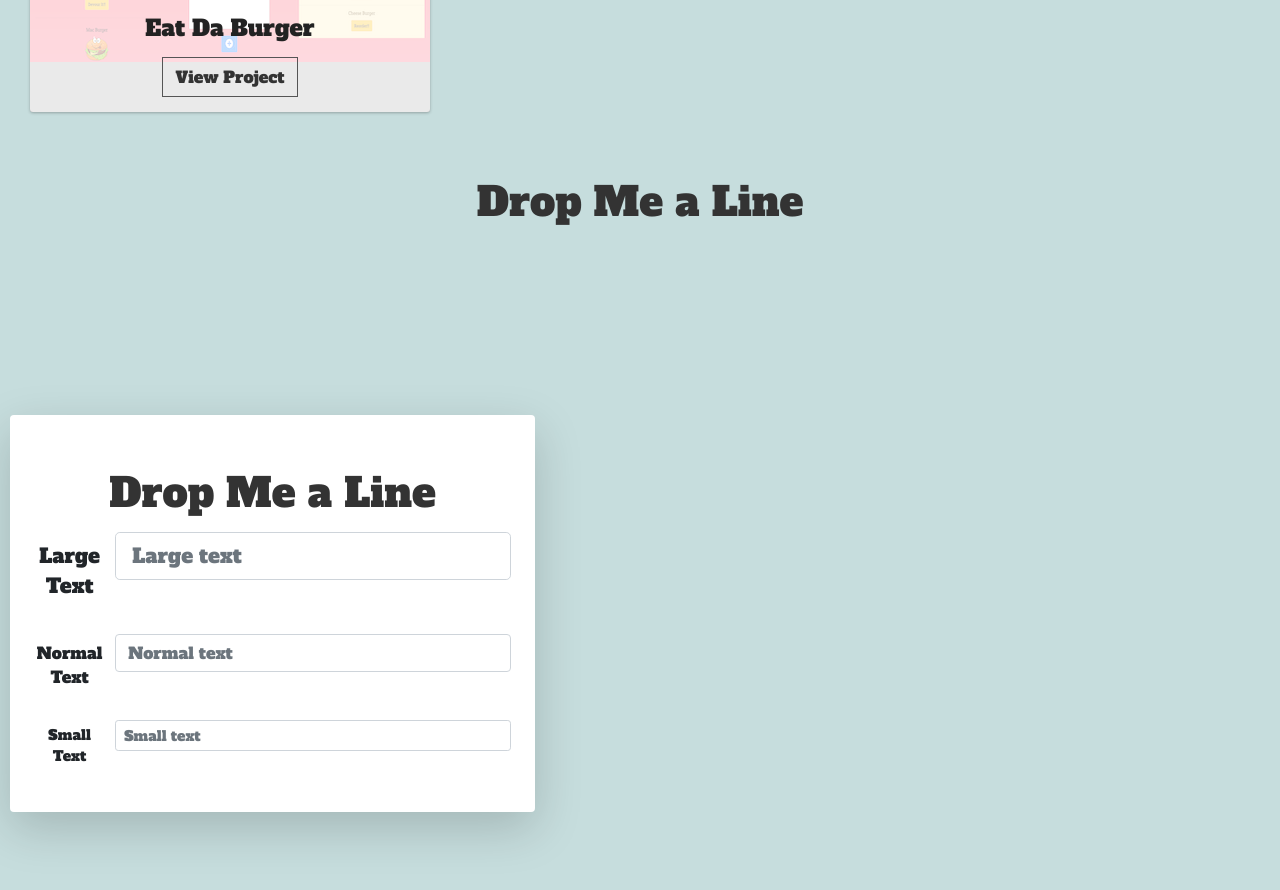
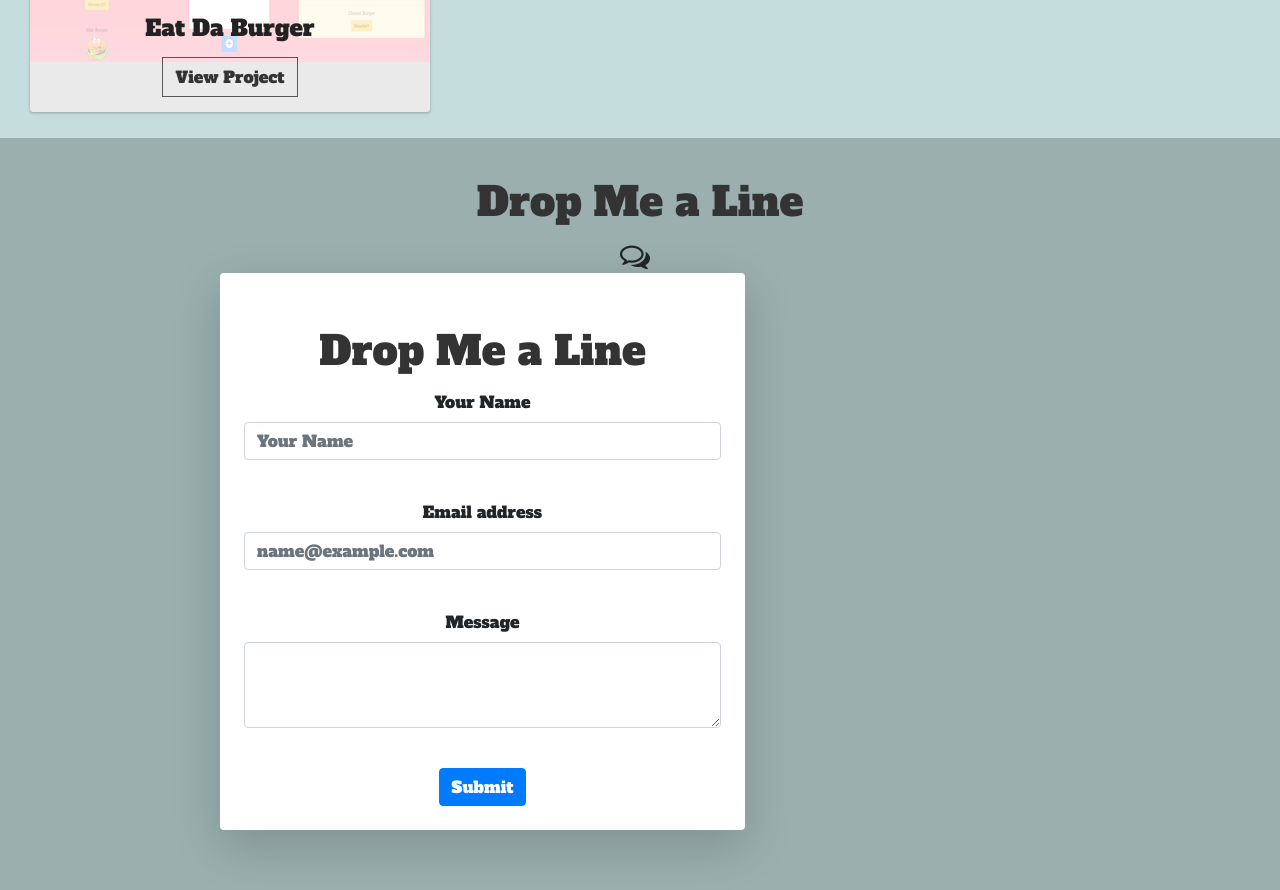
Before and after one commit to benbaba2525/kanyarut-portfolio, a React (Create React App) app: page / in a window 1280 px wide. Shown: the part 4160-5050 px from the top of the page. Built offline with nearby package versions, Linux system fonts and the light colour scheme.

Commit message:
Added email form to contact page

```diff
--- a/src/component/contact.jsx
+++ b/src/component/contact.jsx
@@ -1,63 +1,64 @@
 import React from 'react';
-import {Form,Col} from 'react-bootstrap'
+import {Form,Button} from 'react-bootstrap'
 import ScrollAnimation from 'react-animate-on-scroll';
 
 class Contact extends React.Component {
 	render(){
 
         return (
-<div id="contact" style={{backgroundColor: '#c6dddd', height: '100vh', padding:'10px'}}>
-<ScrollAnimation animateIn='wobble'initiallyVisible={true}>
-<h1>Drop Me a Line</h1>
-</ScrollAnimation>
+<div id="contact" style={{backgroundColor: '#9bafaf', height: '100vh', padding:'10px'}}>
 
 
 
-<div className="col-md-2 mb-md-0 p-md-4"></div>
+<ScrollAnimation animateIn='wobble'initiallyVisible={true}>
+<h1>Drop Me a Line</h1><i class="fa fa-comments-o" aria-hidden="true" style={{fontSize:'30px' ,paddingRight:'10px' }}></i>
+</ScrollAnimation>
+<div className="row no-gutters" >
+  <div className="col-md-2 mb-md-0 p-md-4"></div>
 
-  <div className="col-md-5 p-4 pl-md-4 shadow-lg p-3 mb-5 bg-white rounded" style={{marginTop: '10%', marginBottom: '10%'}} >
+
+  <div className="col-md-5 p-4 pl-md-4 shadow-lg p-3 mb-5 bg-white rounded"  >
 
    <div >
+
    <ScrollAnimation animateIn='flipInY'animateOut='flipOutY'>
    <h1>Drop Me a Line</h1>
    </ScrollAnimation>
+   <Form controlId="formBasicEmail" action="mailto:benbaba2525@gmail.com" method="post" enctype="text/plain">
    <Form.Group>
-  <Form.Row>
-    <Form.Label column="lg" lg={2}>
-      Large Text
-    </Form.Label>
-    <Col>
-      <Form.Control size="lg" type="text" placeholder="Large text" />
-    </Col>
-  </Form.Row>
+   <Form.Label>Your Name</Form.Label>
+  <Form.Control type="text" name="Name : " placeholder="Your Name" />
+  </Form.Group>
   <br />
-  <Form.Row>
-    <Form.Label column lg={2}>
-      Normal Text
-    </Form.Label>
-    <Col>
-      <Form.Control type="text" placeholder="Normal text" />
-    </Col>
-  </Form.Row>
+   <Form.Group controlId="exampleForm.ControlInput1">
+    <Form.Label>Email address</Form.Label>
+    <Form.Control type="email" name="Email Address : " placeholder="name@example.com" />
+  </Form.Group>
+
   <br />
-  <Form.Row>
-    <Form.Label column="sm" lg={2}>
-      Small Text
-    </Form.Label>
-    <Col>
-      <Form.Control size="sm" type="text" placeholder="Small text" />
-    </Col>
-  </Form.Row>
-</Form.Group>
+
+    <Form.Group controlId="exampleForm.ControlTextarea1">
+    <Form.Label>Message</Form.Label>
+    <Form.Control as="textarea" name="Comment  " rows={3}  />
+  </Form.Group>
+<br />
+  <Button variant="primary" type="submit" value = "send">
+    Submit
+  </Button>
+
+
+</Form>
  </div>
 
   </div>
 
 
+</div>
+</div>
 
 
 
-</div>
+
 
 
 
--- a/src/component/navBar.jsx
+++ b/src/component/navBar.jsx
@@ -82,6 +82,10 @@ class NavBar extends React.Component {
 
             <MenuItem onClick={()=>{this.handleLinkClick();}}>
             <a href="#porfolioWrapper" class="nav-link text-light"><i>Portfolio<span class="sr-only">(current)</span></i></a>
+            </MenuItem>
+
+            <MenuItem onClick={()=>{this.handleLinkClick();}}>
+            <a href="#contact" class="nav-link text-light"><i>Contact<span class="sr-only">(current)</span></i></a>
             </MenuItem>
 
           </ScrollAnimation>
--- a/src/component/portfolio.jsx
+++ b/src/component/portfolio.jsx
@@ -13,10 +13,6 @@ import TriviaGame from '../img/TriviaGame.png';
 import TrainScheduler from '../img/TrainScheduler.png';
 import FriendFinder from '../img/Friend-Finder.png';
 import Burger from '../img/burger.png';
-
-
-
-
 
 import Popup from 'reactjs-popup';
 import 'reactjs-popup/dist/index.css';
--- a/src/styles/contact.css
+++ b/src/styles/contact.css
@@ -0,0 +1,3 @@
+body{
+    background-color: #9bafaf;
+}
```
